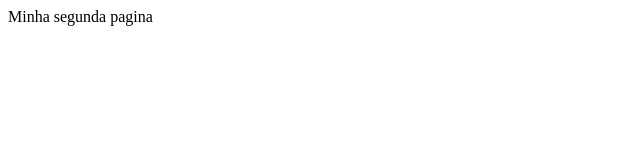
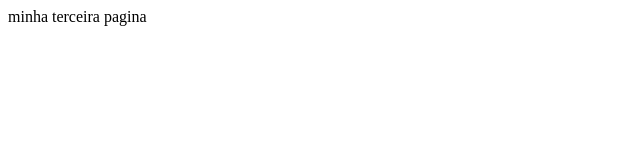
Before and after one commit to kaiquecamposdesouza/tecweb, a plain HTML site: page index.html in a window 1280 px wide. Shown: the full height of the page, 0-640 px from the left. Drawn offline with Linux system fonts and the light colour scheme.

Commit message:
Terceiro commit de outra sala

```diff
--- a/index.html
+++ b/index.html
@@ -4,6 +4,6 @@
 	<title></title>
 </head>
 <body>
-	Minha segunda pagina
+	minha terceira pagina
 </body>
 </html>
```
